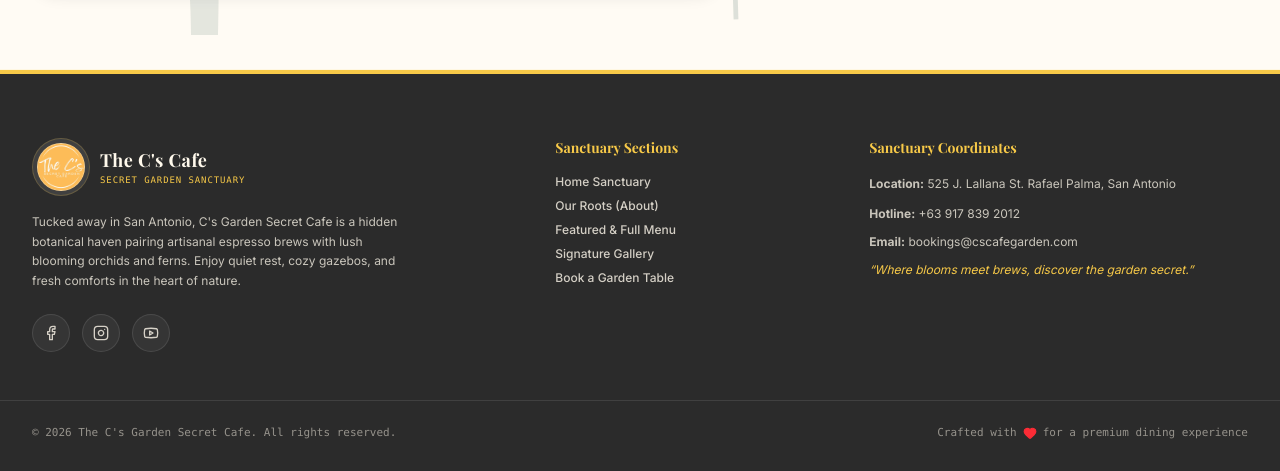
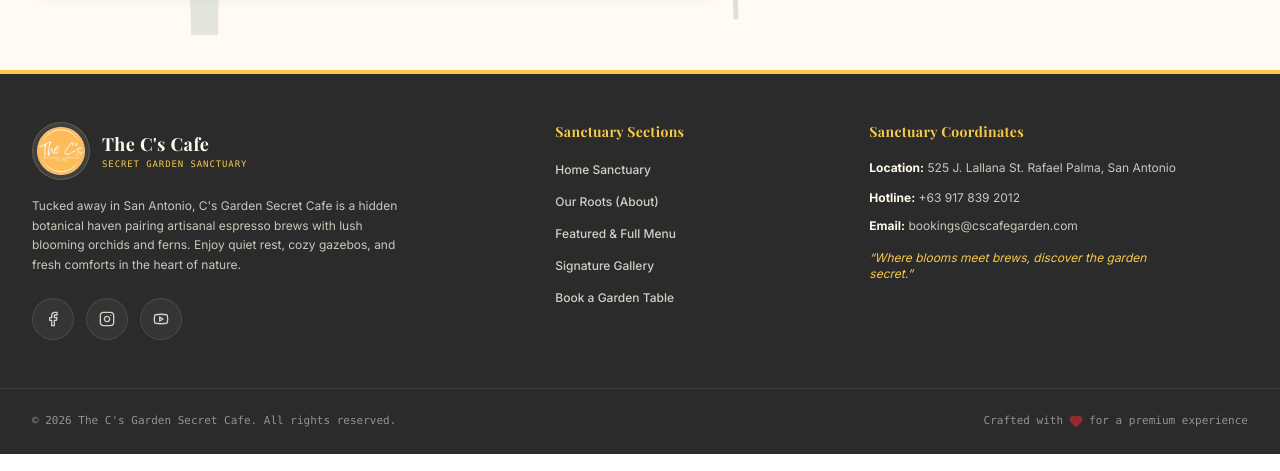
Before and after one commit to TechGuru-01/C-s-Secret-Garden-Cafe-Portfolio, a React (Vite) app: page / in a window 1280 px wide. Shown: the part 7784-8255 px from the top of the page. Built offline with nearby package versions, Linux system fonts and the light colour scheme; a web font is replaced by a local one.

Commit message:
Minor adjustments

```diff
--- a/src/components/footer/footer.jsx
+++ b/src/components/footer/footer.jsx
@@ -1,34 +1,40 @@
-import { Facebook, Instagram, Youtube, Heart } from 'lucide-react';
+import { Facebook, Instagram, Youtube, Heart } from "lucide-react";
 import cafeLogo from "../../assets/logo/logo.jpg";
 
 export default function Footer({ onNavigate }) {
   const currentYear = new Date().getFullYear();
 
   return (
-    <footer className="bg-charcoal text-cream pt-16 pb-8 border-t-4 border-sunflower">
-      <div className="max-w-7xl mx-auto px-4 sm:px-6 lg:px-8 grid grid-cols-1 md:grid-cols-12 gap-10 items-start text-left">
-
+    <footer className="bg-charcoal text-cream pt-12 pb-6 border-t-4 border-sunflower">
+      <div className="max-w-7xl mx-auto px-6 sm:px-8 grid grid-cols-1 md:grid-cols-12 gap-y-10 md:gap-x-10 text-center md:text-left">
         {/* Brand Information Module (5 cols) */}
-        <div className="md:col-span-5 space-y-4">
+        <div className="md:col-span-5 flex flex-col items-center md:items-start space-y-4">
           <div
-            className="flex items-center gap-2.5 cursor-pointer group"
-            onClick={() => onNavigate('hero')}
+            className="flex items-center gap-3 cursor-pointer group select-none"
+            onClick={() => onNavigate("hero")}
           >
-            <div className="p-1 rounded-full border border-sunflower/20 bg-white/10">
+            <div className="p-1 rounded-full border border-sunflower/20 bg-white/10 transition-transform group-hover:scale-105">
               <img
                 src={cafeLogo}
                 alt="C's Garden Secret Cafe"
                 className="w-12 h-12 rounded-full object-contain"
               />
             </div>
-            <div className="flex flex-col">
-              <span className="font-serif font-bold text-lg tracking-wide text-cream">The C&apos;s Cafe</span>
-              <span className="text-[9px] tracking-widest uppercase font-mono text-sunflower">Secret Garden Sanctuary</span>
+            <div className="flex flex-col text-left">
+              <span className="font-serif font-bold text-lg tracking-wide text-cream">
+                The C&apos;s Cafe
+              </span>
+              <span className="text-[9px] tracking-widest uppercase font-mono text-sunflower">
+                Secret Garden Sanctuary
+              </span>
             </div>
           </div>
 
           <p className="text-xs text-[#FFF9EC]/75 leading-relaxed max-w-sm font-sans">
-            Tucked away in San Antonio, C&apos;s Garden Secret Cafe is a hidden botanical haven pairing artisanal espresso brews with lush blooming orchids and ferns. Enjoy quiet rest, cozy gazebos, and fresh comforts in the heart of nature.
+            Tucked away in San Antonio, C&apos;s Garden Secret Cafe is a hidden
+            botanical haven pairing artisanal espresso brews with lush blooming
+            orchids and ferns. Enjoy quiet rest, cozy gazebos, and fresh
+            comforts in the heart of nature.
           </p>
 
           {/* Social media connections */}
@@ -37,7 +43,7 @@ export default function Footer({ onNavigate }) {
               href="https://facebook.com"
               target="_blank"
               rel="noreferrer"
-              className="p-2.5 rounded-full bg-white/5 border border-white/10 hover:bg-sunflower hover:text-charcoal transition-all text-[#FFF9EC]/80"
+              className="p-3 rounded-full bg-white/5 border border-white/10 hover:bg-sunflower hover:text-charcoal transition-all text-[#FFF9EC]/80"
               aria-label="Follow us on Facebook"
             >
               <Facebook className="w-4 h-4" />
@@ -46,7 +52,7 @@ export default function Footer({ onNavigate }) {
               href="https://instagram.com"
               target="_blank"
               rel="noreferrer"
-              className="p-2.5 rounded-full bg-white/5 border border-white/10 hover:bg-sunflower hover:text-charcoal transition-all text-[#FFF9EC]/80"
+              className="p-3 rounded-full bg-white/5 border border-white/10 hover:bg-sunflower hover:text-charcoal transition-all text-[#FFF9EC]/80"
               aria-label="Follow us on Instagram"
             >
               <Instagram className="w-4 h-4" />
@@ -55,7 +61,7 @@ export default function Footer({ onNavigate }) {
               href="https://youtube.com"
               target="_blank"
               rel="noreferrer"
-              className="p-2.5 rounded-full bg-white/5 border border-white/10 hover:bg-sunflower hover:text-charcoal transition-all text-[#FFF9EC]/80"
+              className="p-3 rounded-full bg-white/5 border border-white/10 hover:bg-sunflower hover:text-charcoal transition-all text-[#FFF9EC]/80"
               aria-label="Subscribe on YouTube"
             >
               <Youtube className="w-4 h-4" />
@@ -65,30 +71,47 @@ export default function Footer({ onNavigate }) {
 
         {/* Quick links module (3 cols) */}
         <div className="md:col-span-3 space-y-4">
-          <h4 className="font-serif font-bold text-sm text-sunflower">Sanctuary Sections</h4>
-          <ul className="space-y-2 text-xs font-medium text-[#FFF9EC]/80">
+          <h4 className="font-serif font-bold text-sm text-sunflower tracking-wide uppercase text-[11px] md:normal-case md:text-sm">
+            Sanctuary Sections
+          </h4>
+          <ul className="space-y-3 md:space-y-2 text-xs font-medium text-[#FFF9EC]/80 flex flex-col items-center md:items-start">
             <li>
-              <button onClick={() => onNavigate('hero')} className="hover:text-sunflower transition-colors cursor-pointer text-left">
+              <button
+                onClick={() => onNavigate("hero")}
+                className="hover:text-sunflower transition-colors py-1 block cursor-pointer text-center md:text-left"
+              >
                 Home Sanctuary
               </button>
             </li>
             <li>
-              <button onClick={() => onNavigate('about')} className="hover:text-sunflower transition-colors cursor-pointer text-left">
+              <button
+                onClick={() => onNavigate("about")}
+                className="hover:text-sunflower transition-colors py-1 block cursor-pointer text-center md:text-left"
+              >
                 Our Roots (About)
               </button>
             </li>
             <li>
-              <button onClick={() => onNavigate('menu')} className="hover:text-sunflower transition-colors cursor-pointer text-left">
+              <button
+                onClick={() => onNavigate("menu")}
+                className="hover:text-sunflower transition-colors py-1 block cursor-pointer text-center md:text-left"
+              >
                 Featured & Full Menu
               </button>
             </li>
             <li>
-              <button onClick={() => onNavigate('gallery')} className="hover:text-sunflower transition-colors cursor-pointer text-left">
+              <button
+                onClick={() => onNavigate("gallery")}
+                className="hover:text-sunflower transition-colors py-1 block cursor-pointer text-center md:text-left"
+              >
                 Signature Gallery
               </button>
             </li>
             <li>
-              <button onClick={() => onNavigate('reservation')} className="hover:text-sunflower transition-colors cursor-pointer text-left">
+              <button
+                onClick={() => onNavigate("reservation")}
+                className="hover:text-sunflower transition-colors py-1 block cursor-pointer text-center md:text-left"
+              >
                 Book a Garden Table
               </button>
             </li>
@@ -97,33 +120,40 @@ export default function Footer({ onNavigate }) {
 
         {/* Cafe Information (4 cols) */}
         <div className="md:col-span-4 space-y-4 text-xs">
-          <h4 className="font-serif font-bold text-sm text-sunflower">Sanctuary Coordinates</h4>
+          <h4 className="font-serif font-bold text-sm text-sunflower tracking-wide uppercase text-[11px] md:normal-case md:text-sm">
+            Sanctuary Coordinates
+          </h4>
 
-          <div className="space-y-3 font-sans text-[#FFF9EC]/75">
+          <div className="space-y-3 font-sans text-[#FFF9EC]/75 max-w-xs mx-auto md:mx-0">
             <p className="leading-relaxed">
-              <strong>Location:</strong> 525 J. Lallana St. Rafael Palma, San Antonio
+              <strong className="text-[#FFF9EC]">Location:</strong> 525 J.
+              Lallana St. Rafael Palma, San Antonio
             </p>
             <p>
-              <strong>Hotline:</strong> +63 917 839 2012
+              <strong className="text-[#FFF9EC]">Hotline:</strong> +63 917 839
+              2012
             </p>
             <p>
-              <strong>Email:</strong> bookings@cscafegarden.com
+              <strong className="text-[#FFF9EC]">Email:</strong>{" "}
+              bookings@cscafegarden.com
             </p>
-            <p className="italic text-sunflower">
+            <p className="italic text-sunflower pt-1">
               &ldquo;Where blooms meet brews, discover the garden secret.&rdquo;
             </p>
           </div>
         </div>
-
       </div>
 
-      {/* Copywrite bar */}
-      <div className="max-w-7xl mx-auto px-4 sm:px-6 lg:px-8 mt-12 pt-6 border-t border-white/10 flex flex-col sm:flex-row justify-between items-center gap-4 text-center text-[11px] font-mono text-[#FFF9EC]/50">
-        <p>&copy; {currentYear} The C&apos;s Garden Secret Cafe. All rights reserved.</p>
-        <div className="flex items-center gap-1.5 justify-center">
+      {/* Copyright bar */}
+      <div className="max-w-7xl mx-auto px-6 sm:px-8 mt-12 pt-6 border-t border-white/10 flex flex-col md:flex-row justify-between items-center gap-3 text-center text-[10px] sm:text-[11px] font-mono text-[#FFF9EC]/50">
+        <p className="order-2 md:order-1">
+          &copy; {currentYear} The C&apos;s Garden Secret Cafe. All rights
+          reserved.
+        </p>
+        <div className="flex items-center gap-1.5 justify-center order-1 md:order-2">
           <span>Crafted with</span>
-          <Heart className="w-3.5 h-3.5 text-red-500 fill-red-500" />
-          <span>for a premium dining experience</span>
+          <Heart className="w-3.5 h-3.5 text-red-500 fill-red-500 animate-pulse" />
+          <span>for a premium experience</span>
         </div>
       </div>
     </footer>
--- a/src/components/reservation/reservation.jsx
+++ b/src/components/reservation/reservation.jsx
@@ -26,7 +26,7 @@ export default function Reservation({ isOpen, onClose }) {
   // Form State
   const [date, setDate] = useState("");
   const [time, setTime] = useState("11:00 AM");
-  const [guests, setGuests] = useState(0);
+  const [guests, setGuests] = useState();
   const [name, setName] = useState("");
   const [email, setEmail] = useState("");
   const [phone, setPhone] = useState("");
@@ -267,11 +267,12 @@ export default function Reservation({ isOpen, onClose }) {
                           type="number"
                           min="0"
                           max={MAX_CAFE_PAX}
+                          placeholder="0"
                           value={guests}
                           onChange={(e) => {
                             const val = Math.min(
                               MAX_CAFE_PAX,
-                              Math.max(1, parseInt(e.target.value) || 1),
+                              Math.max(parseInt(e.target.value)),
                             );
                             setGuests(val);
                           }}
```
